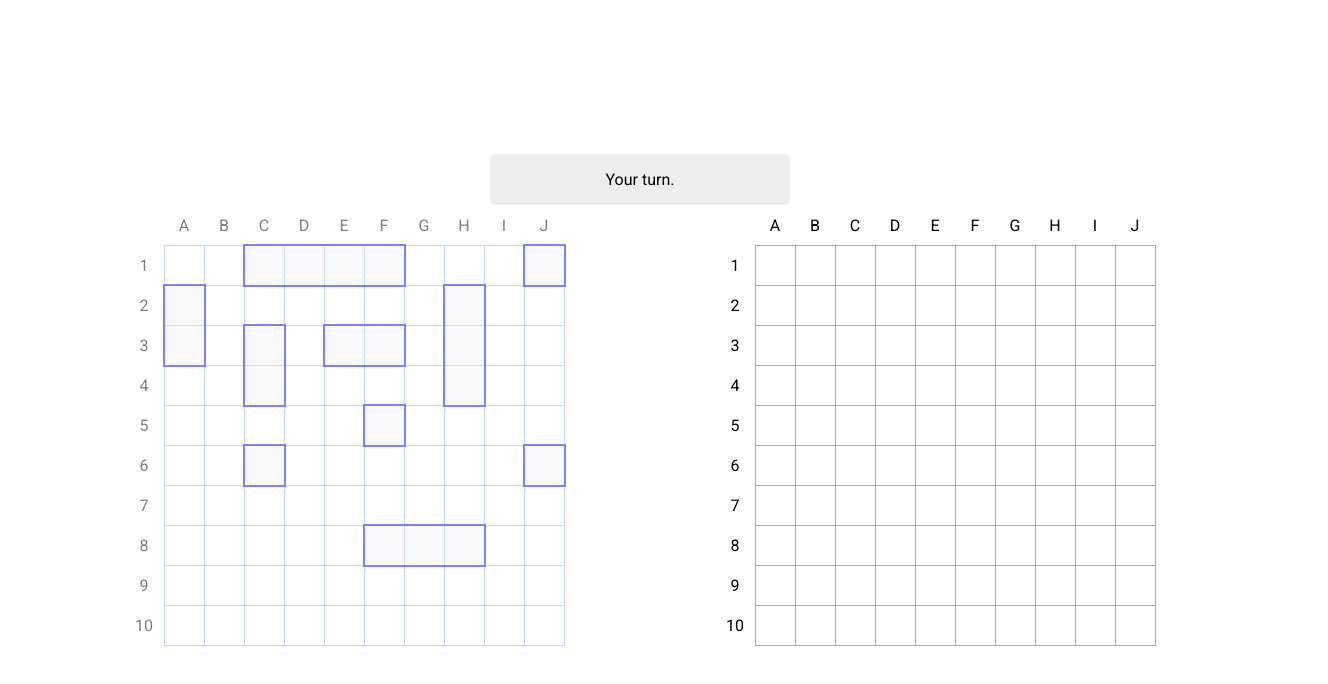
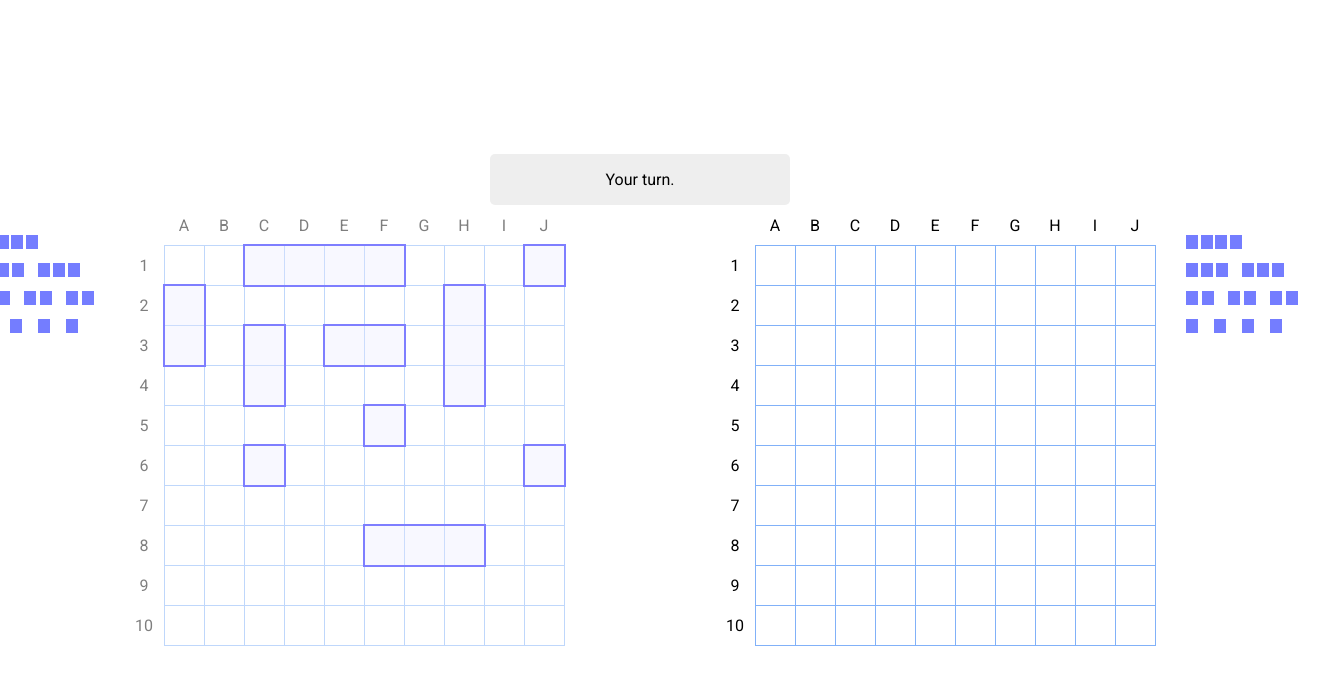
Before and after one commit to Shay213/battleship, a website built with webpack: page src/template.html in a window 1280 px wide. Both pictures are taken after a click on the button "PLAY". Shown: the whole page, 1328 px wide, since content can reach past the window. Built offline with nearby package versions, Linux system fonts and the light colour scheme.

Commit message:
Display destroyed and still standing ships

```diff
--- a/src/app/DOM.js
+++ b/src/app/DOM.js
@@ -12,6 +12,8 @@ export const DOM = (function(){
     const size = parseInt(playerHTMLBoard.offsetWidth/10);
     const gameResult = document.querySelector('.game-result');
     const messageBox = document.querySelector('.message-box');
+    const playerDestroyedShips = document.querySelector('.player-destroyed-ships');
+    const computerDestroyedShips = document.querySelector('.computer-destroyed-ships');
 
     const renderBoard = () => {
         playerHTMLBoard.innerHTML = '';
@@ -81,7 +83,7 @@ export const DOM = (function(){
                     const shipObj = ships.find(ship => ship.getCords().find(el => _sameArr(el, cords)));
                     const [x, y] = cords;
 
-                    shipSunkAnimation(shipObj, shipElements, enemySquares);
+                    shipSunkAnimation(shipObj, shipElements, enemySquares, playerDestroyedShips);
                     markSquare(x, y, targetSquare);
 
                     if(board[x][y] === 's'){
@@ -115,7 +117,7 @@ export const DOM = (function(){
                             const shipObj = ships.find(ship => ship.getCords().find(el => _sameArr(el, cords)));
                             player.playTurn(cords);
 
-                            shipSunkAnimation(shipObj, shipElements, enemySquares);
+                            shipSunkAnimation(shipObj, shipElements, enemySquares, computerDestroyedShips);
                             markSquare(x, y, e.currentTarget);
 
                             if(board[x][y] === 's'){
@@ -148,7 +150,7 @@ export const DOM = (function(){
                 targetSquare.classList.add('unavailable');
             }
 
-            function shipSunkAnimation(shipObj, shipElements, enemySquares){
+            function shipSunkAnimation(shipObj, shipElements, enemySquares, destroyedShipsEl){
                 if(shipObj && shipObj.getCords().every(([x,y]) => board[x][y] === 's')){
                     const shipEl = shipElements.find(ship => shipObj.getCords().find(el => _sameArr(el, _strToArr(ship.dataset.shipcords))));
                     shipEl.style.cssText += 'display: block; border-color: #ff2424; outline-color: #ff2424; background-color: transparent;';
@@ -164,6 +166,11 @@ export const DOM = (function(){
                             }
                         });
                     });
+
+                    const shipLength = shipObj.getLength();
+                    const [...ships] = destroyedShipsEl.querySelectorAll(`div[data-length="${shipLength}"]`);
+                    const notDestroyedShip = ships.find(ship => !ship.classList.contains('destroyed'));
+                    notDestroyedShip.classList.add('destroyed');
                 }
             }
         });
@@ -173,6 +180,8 @@ export const DOM = (function(){
         btn.style.display = 'none';
         enemyBoardElements.forEach(el => el.style.opacity = '1');
         computerHTMLBoard.classList.add('active');
+        playerDestroyedShips.style.display = 'grid';
+        computerDestroyedShips.style.display = 'grid';
     }
 
     const deActivateEnemyBoard = () => {
@@ -188,6 +197,11 @@ export const DOM = (function(){
             gameResult.style.display = 'flex';
             gameResult.querySelector('button').addEventListener('click', e => {
                 gameResult.style.display = 'none';
+                [...playerDestroyedShips.querySelectorAll('div.destroyed'),
+                 ...computerDestroyedShips.querySelectorAll('div.destroyed')]
+                    .forEach(el => el.classList.remove('destroyed'));
+                playerDestroyedShips.style.display = 'none';
+                computerDestroyedShips.style.display = 'none';
                 resolve();
             }, {once: true});
         });
--- a/src/main.css
+++ b/src/main.css
@@ -23,7 +23,6 @@ body{
 
 .container{
     display: flex;
-    gap: 150px;
 }
 
 .top-cords{
@@ -99,6 +98,7 @@ body{
 
 .enemy-board{
     position: relative;
+    margin-left: 150px;
 }
 
 .enemy-board > *:not(button){
@@ -153,3 +153,64 @@ body{
     justify-content: center;
     border-radius: 5px;
 }
+
+.destroyed-ships{
+    display: none;
+    grid-template-columns: repeat(8, 14px);
+    grid-auto-rows: 14px;
+    padding: 30px;
+}
+
+.destroyed-ships > div{
+    display: flex;
+    justify-content: space-between;
+}
+
+.destroyed-ships > div > div{
+    background-color: rgb(116, 125, 255);
+    width: 12px;
+    height: 100%;
+}
+
+.destroyed-ships > div.destroyed > div{
+    background-color: rgb(255, 116, 116);
+    width: 12px;
+    height: 100%;
+}
+
+.destroyed-ships > div:first-of-type{
+    grid-area: 1 / 1 / 2 / 5;
+}
+
+.destroyed-ships > div:nth-of-type(2){
+    grid-area: 3 / 1 / 4 / 4;
+}
+
+.destroyed-ships > div:nth-of-type(3){
+    grid-area: 3 / 5 / 4 / 8;
+}
+
+.destroyed-ships > div:nth-of-type(4){
+    grid-area: 5 / 1 / 6 / 3;
+}
+
+.destroyed-ships > div:nth-of-type(5){
+    grid-area: 5 / 4 / 6 / 6;
+}
+
+.destroyed-ships > div:nth-of-type(6){
+    grid-area: 5 / 7 / 6 / 9;
+}
+
+.destroyed-ships > div:nth-of-type(7){
+    grid-area: 7 / 1 / 8 / 2;
+}
+.destroyed-ships > div:nth-of-type(8){
+    grid-area: 7 / 3 / 8 / 4;
+}
+.destroyed-ships > div:nth-of-type(9){
+    grid-area: 7 / 5 / 8 / 6;
+}
+.destroyed-ships > div:nth-of-type(10){
+    grid-area: 7 / 7 / 8 / 8;
+}
--- a/src/template.html
+++ b/src/template.html
@@ -14,6 +14,18 @@
         </div>
         <div class="message-box"><p>Place the ships.</p></div>
         <div class="container">
+            <div class="destroyed-ships player-destroyed-ships">
+                <div data-length="4"><div></div><div></div><div></div><div></div></div>
+                <div data-length="3"><div></div><div></div><div></div></div>
+                <div data-length="3"><div></div><div></div><div></div></div>
+                <div data-length="2"><div></div><div></div></div>
+                <div data-length="2"><div></div><div></div></div>
+                <div data-length="2"><div></div><div></div></div>
+                <div data-length="1"><div></div></div>
+                <div data-length="1"><div></div></div>
+                <div data-length="1"><div></div></div>
+                <div data-length="1"><div></div></div>
+            </div>
             <div class="board-container player-board">
                 <div class="top-cords">
                     <div></div>
@@ -75,6 +87,18 @@
                     <div class="board"></div>
                 </div>
             </div>
+            <div class="destroyed-ships computer-destroyed-ships">
+                <div data-length="4"><div></div><div></div><div></div><div></div></div>
+                <div data-length="3"><div></div><div></div><div></div></div>
+                <div data-length="3"><div></div><div></div><div></div></div>
+                <div data-length="2"><div></div><div></div></div>
+                <div data-length="2"><div></div><div></div></div>
+                <div data-length="2"><div></div><div></div></div>
+                <div data-length="1"><div></div></div>
+                <div data-length="1"><div></div></div>
+                <div data-length="1"><div></div></div>
+                <div data-length="1"><div></div></div>
+            </div>
         </div>
     </div>
 </body>
```
